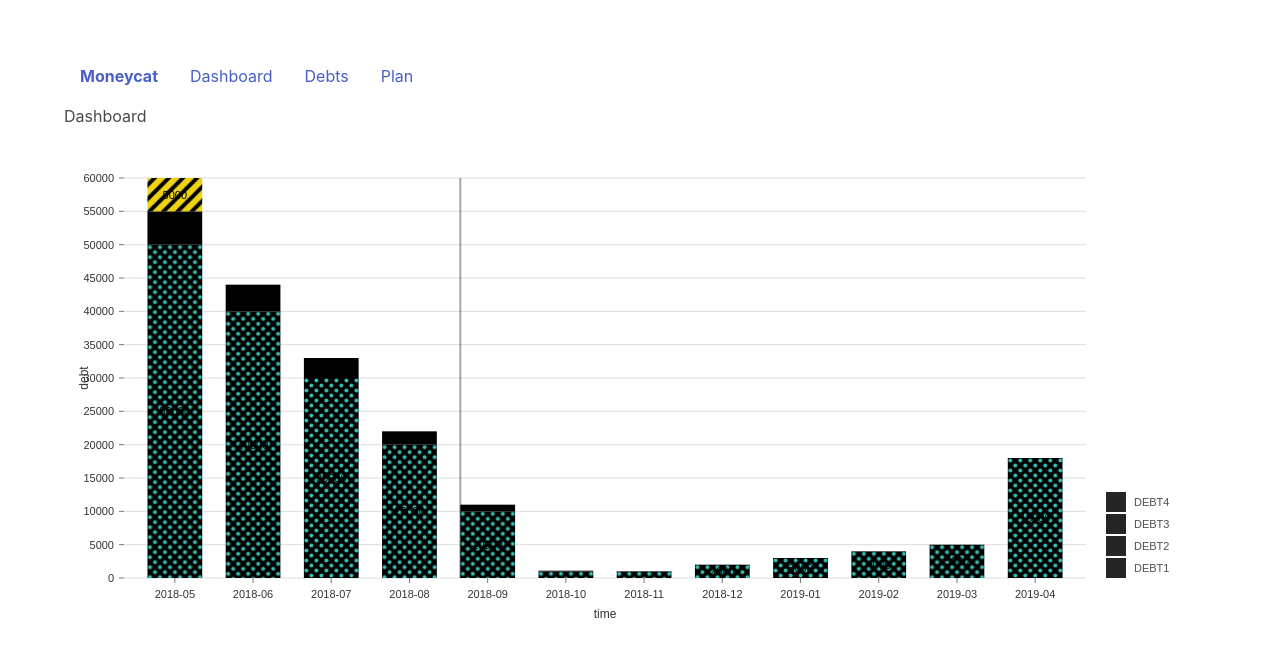
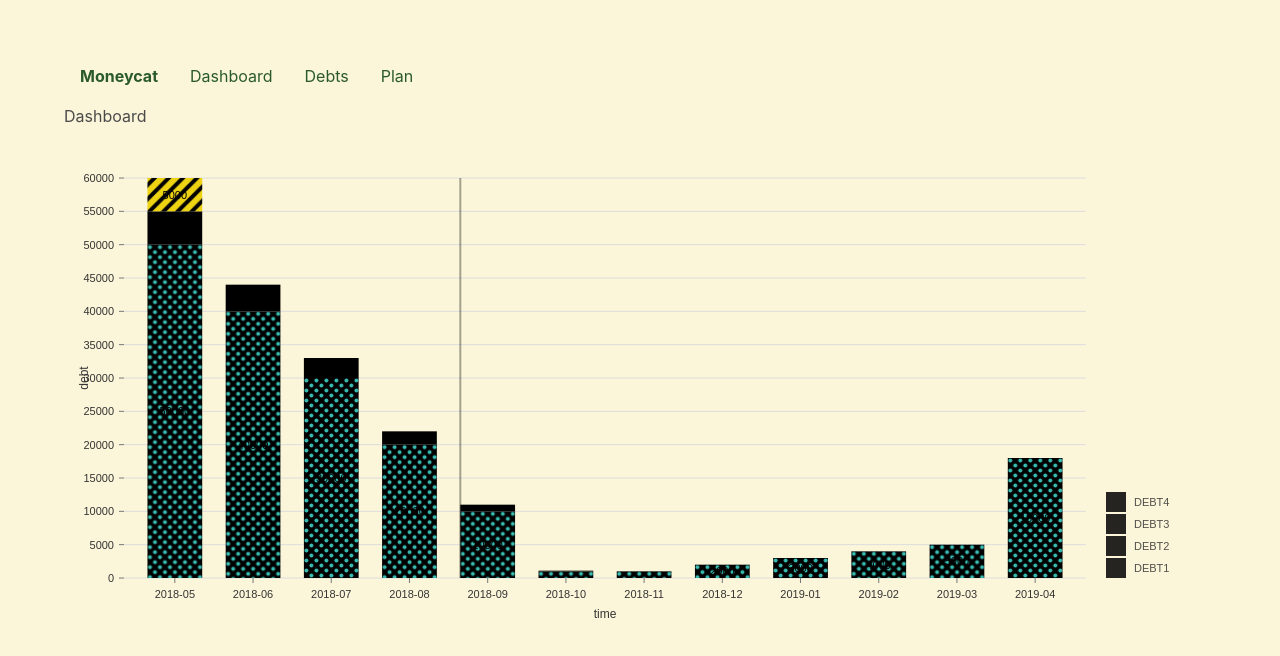
Before and after one commit to nchls/moneycat, a React app: page /reactriot2018-moneycat/ in a window 1280 px wide. Shown: the top 656 px of the page. Built offline with nearby package versions, Linux system fonts and the light colour scheme.

Commit message:
adding colors for background, text, and buttons

```diff
--- a/src/style.scss
+++ b/src/style.scss
@@ -1,6 +1,9 @@
 // Set variables here, for example:
 // $body-background-color: #EFF0EB;
 
+$body-background-color: #FBF6D9;
+$primary: #2A5A2B;
+$link: #2A5A2B;
 
 .spinner-overlay {
     display: flex;
```
Also changed, not shown: 1 other file (tests, documents, lock files or other folders).
